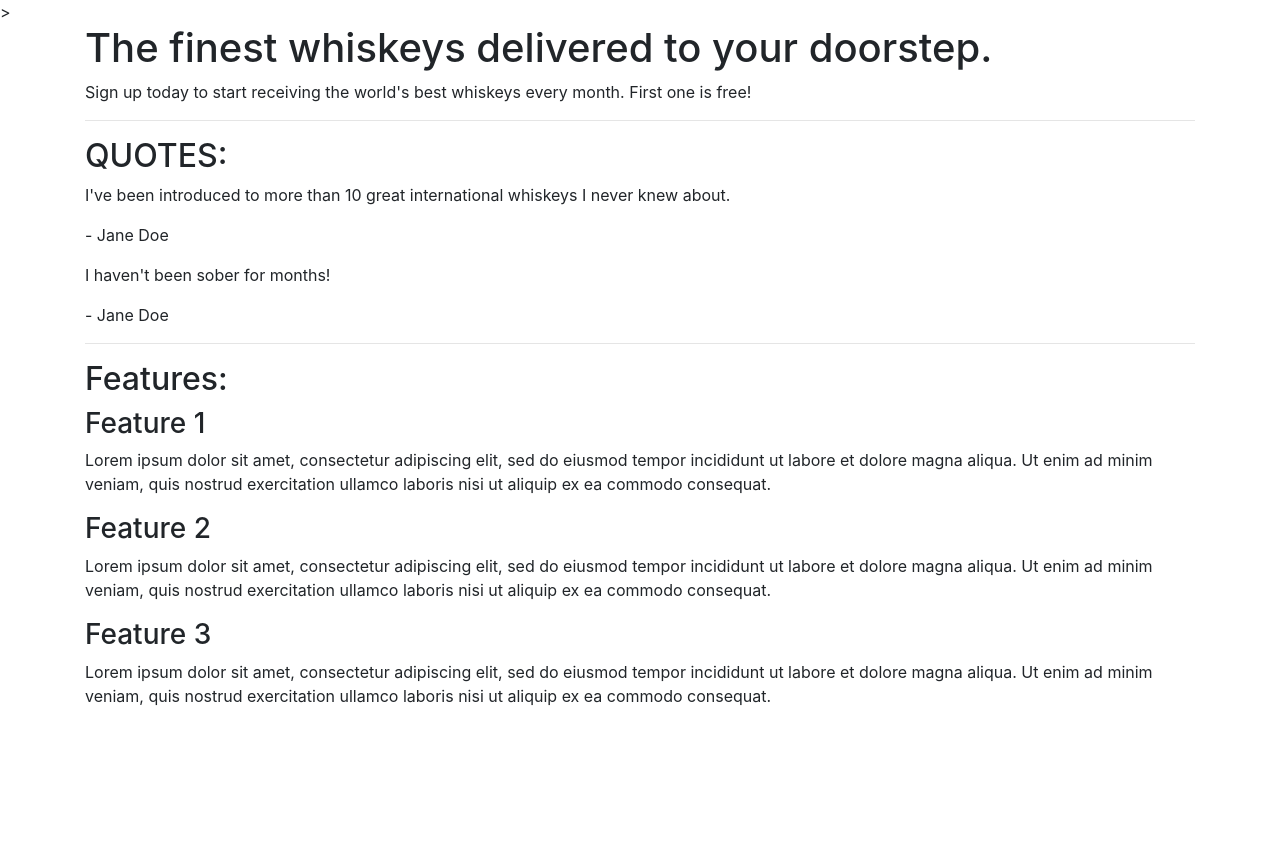
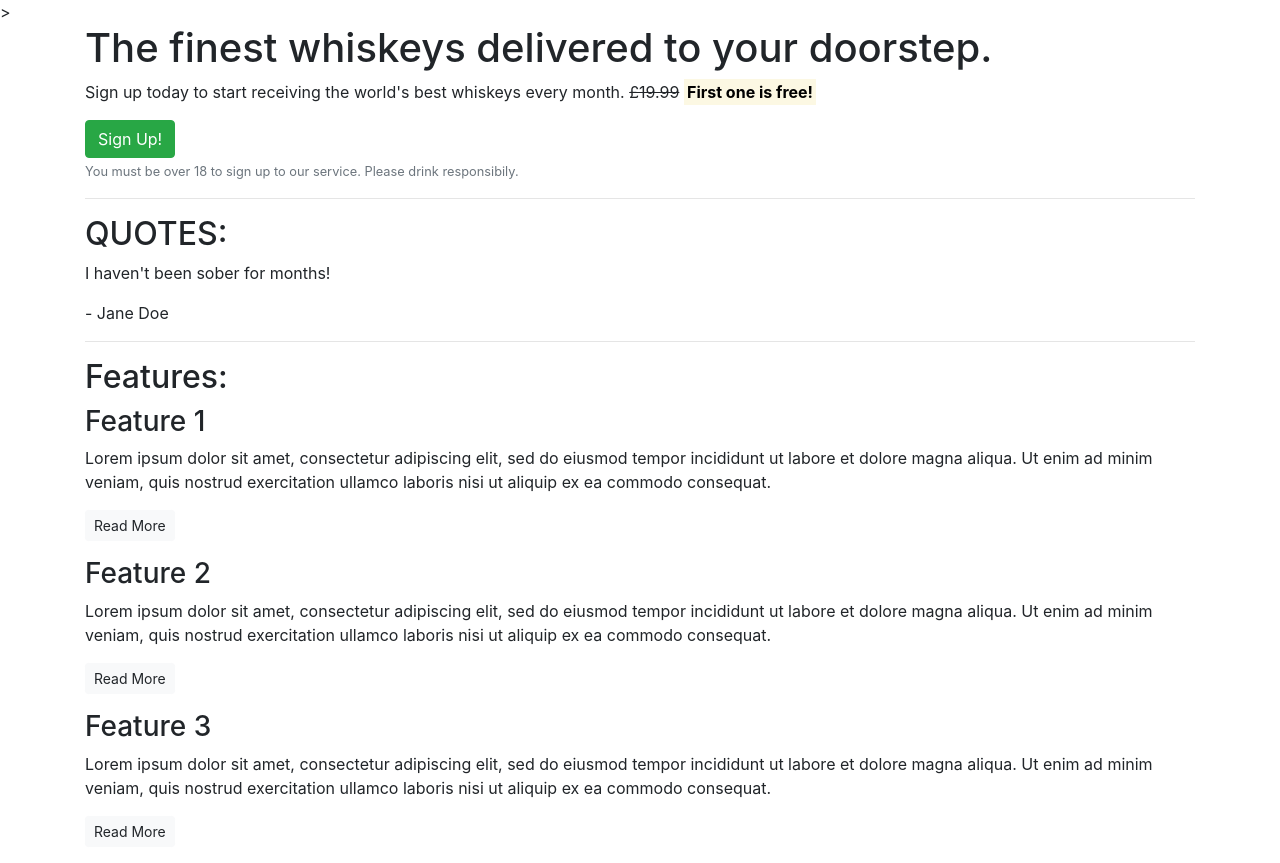
Before and after one commit to MattuW4/bootstrap-test, a plain HTML site: page index.html in a window 1280 px wide. Before the commit the page ends 800 px from the top, so only its background shows below. Drawn offline with nearby package versions, Linux system fonts and the light colour scheme.

Commit message:
Add style and buttons to landing page body

```diff
--- a/index.html
+++ b/index.html
@@ -19,7 +19,9 @@
         <h1>The finest whiskeys delivered to your doorstep.</h1>
         <p>
           Sign up today to start receiving the world's best whiskeys every
-          month. First one is free!
+          month. <s>£19.99</s> <strong><mark>First one is free!</mark></strong></p>
+          <button class="btn btn-success btnlg">Sign Up!</button>
+          <p class="text-muted"><small>You must be over 18 to sign up to our service. Please drink responsibily.</small></p>
         </p>
       </section>
       <!-- /.callout -->
@@ -28,17 +30,17 @@
       <!-- Quotes -->
       <section class="quotes">
         <h2 class="text-uppercase">Quotes:</h2>
-        <div class="quote">
+        <blockquote class="blockquote>
           <p>
             I've been introduced to more than 10 great international whiskeys I
             never knew about.
           </p>
           <p>- Jane Doe</p>
-        </div>
-        <div class="quote">
+        </blockquote>
+        <blockquote class="blockquote>
           <p>I haven't been sober for months!</p>
           <p>- Jane Doe</p>
-        </div>
+        </blockquote>
       </section>
       <!-- /.quotes -->
       <hr />
@@ -54,6 +56,7 @@
             ad minim veniam, quis nostrud exercitation ullamco laboris nisi ut
             aliquip ex ea commodo consequat.
           </p>
+          <p><a class="btn btn-sm btn-light" href="">Read More</a></p>
         </div>
         <div class="feature">
           <h3>Feature 2</h3>
@@ -63,6 +66,7 @@
             ad minim veniam, quis nostrud exercitation ullamco laboris nisi ut
             aliquip ex ea commodo consequat.
           </p>
+        <p><a class="btn btn-sm btn-light" href="">Read More</a></p>
         </div>
         <div class="feature">
           <h3>Feature 3</h3>
@@ -72,6 +76,7 @@
             ad minim veniam, quis nostrud exercitation ullamco laboris nisi ut
             aliquip ex ea commodo consequat.
           </p>
+        <p><a class="btn btn-sm btn-light" href="">Read More</a></p>
         </div>
       </section>
       <!-- /.features -->
```
